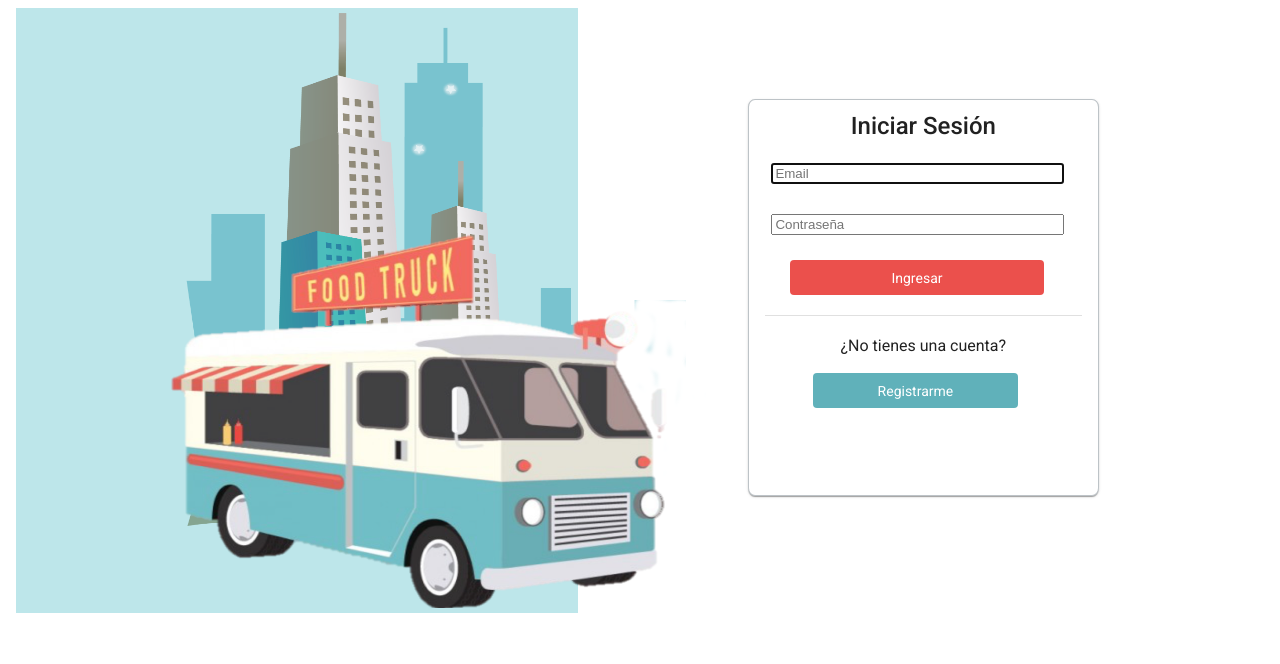
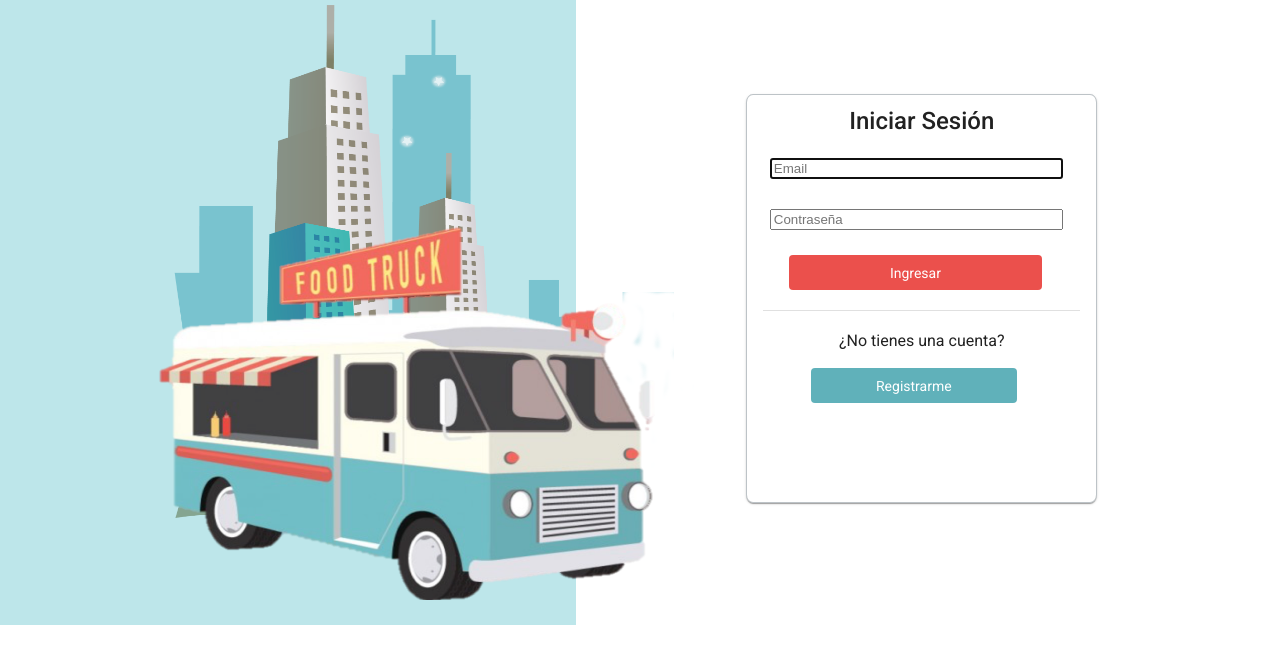
Before and after one commit to CarolinaHoffer/ttpsJavaAngular, an Angular app: page /login in a window 1280 px wide. Shown: the top 664 px of the page. Built offline with nearby package versions, Linux system fonts and the light colour scheme.

Commit message:
Se modifico archivo index.html para sacar margen por defecto. Se elimino etiqueda body del archivo html del componente login, y se acomodo el fondo para ajustarse a los nuevos margenes.

```diff
--- a/src/app/components/login/login.component.css
+++ b/src/app/components/login/login.component.css
@@ -1,7 +1,7 @@
 #left-block {
   position: relative;
   width: 45%;
-  height: 100%;
+  height: 625px;
   background-color: #bde6ea;
 }
 
--- a/src/app/components/login/login.component.html
+++ b/src/app/components/login/login.component.html
@@ -1,4 +1,3 @@
-<body class="text-center">
 <div id="container">
   <div id="left-block">
     <img
@@ -66,4 +65,3 @@
     </mat-card>
   </div>
 </div>
-</body>
--- a/src/index.html
+++ b/src/index.html
@@ -1,15 +1,21 @@
-<!doctype html>
+<!DOCTYPE html>
 <html lang="en">
-<head>
-  <meta charset="utf-8">
-  <title>Foodtrucks</title>
-  <base href="/">
-  <meta name="viewport" content="width=device-width, initial-scale=1">
-  <link rel="icon" type="image/x-icon" href="favicon.ico">
-  <link href="https://fonts.googleapis.com/css?family=Roboto:300,400,500&display=swap" rel="stylesheet">
-  <link href="https://fonts.googleapis.com/icon?family=Material+Icons" rel="stylesheet">
-</head>
-<body class="mat-typography">
-  <app-root></app-root>
-</body>
+  <head>
+    <meta charset="utf-8" />
+    <title>Foodtrucks</title>
+    <base href="/" />
+    <meta name="viewport" content="width=device-width, initial-scale=1" />
+    <link rel="icon" type="image/x-icon" href="favicon.ico" />
+    <link
+      href="https://fonts.googleapis.com/css?family=Roboto:300,400,500&display=swap"
+      rel="stylesheet"
+    />
+    <link
+      href="https://fonts.googleapis.com/icon?family=Material+Icons"
+      rel="stylesheet"
+    />
+  </head>
+  <body class="mat-typography" style="margin: 0">
+    <app-root></app-root>
+  </body>
 </html>
```
Lines whose indentation alone changed are shown as unchanged.
